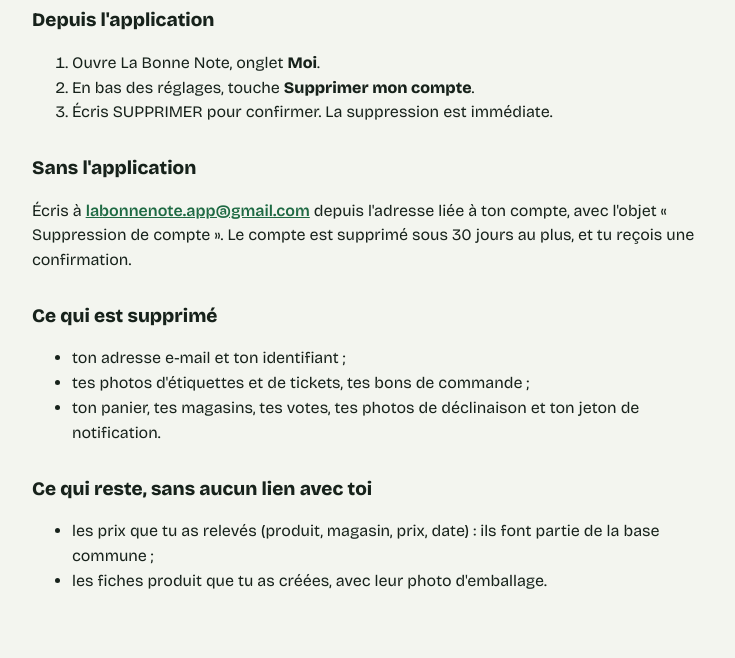
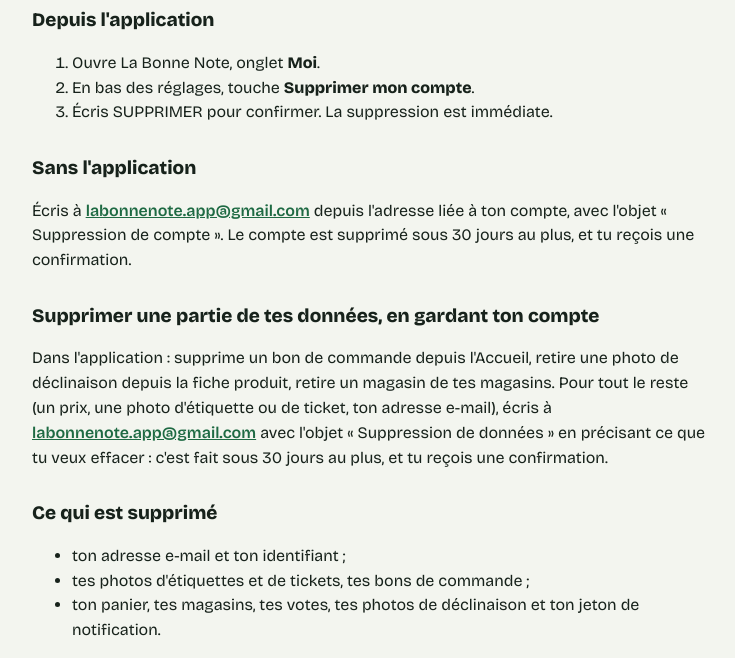
Before and after one commit to labonnenote/labonnenote.github.io, a plain HTML site: page suppression-compte.html in a window 1280 px wide. Shown: the part 142-800 px from the top of the page, without its empty margins (268-1003 px from the left). Drawn offline with nearby package versions, Linux system fonts and the light colour scheme.

Commit message:
Suppression partielle des données

```diff
--- a/suppression-compte.html
+++ b/suppression-compte.html
@@ -21,6 +21,9 @@
 <h2>Sans l'application</h2>
 <p>Écris à <a href="mailto:labonnenote.app@gmail.com?subject=Suppression%20de%20compte">labonnenote.app@gmail.com</a> depuis l'adresse liée à ton compte, avec l'objet « Suppression de compte ». Le compte est supprimé sous 30 jours au plus, et tu reçois une confirmation.</p>
 
+<h2>Supprimer une partie de tes données, en gardant ton compte</h2>
+<p>Dans l'application : supprime un bon de commande depuis l'Accueil, retire une photo de déclinaison depuis la fiche produit, retire un magasin de tes magasins. Pour tout le reste (un prix, une photo d'étiquette ou de ticket, ton adresse e-mail), écris à <a href="mailto:labonnenote.app@gmail.com?subject=Suppression%20de%20donn%C3%A9es">labonnenote.app@gmail.com</a> avec l'objet « Suppression de données » en précisant ce que tu veux effacer : c'est fait sous 30 jours au plus, et tu reçois une confirmation.</p>
+
 <h2>Ce qui est supprimé</h2>
 <ul>
 <li>ton adresse e-mail et ton identifiant ;</li>
```
